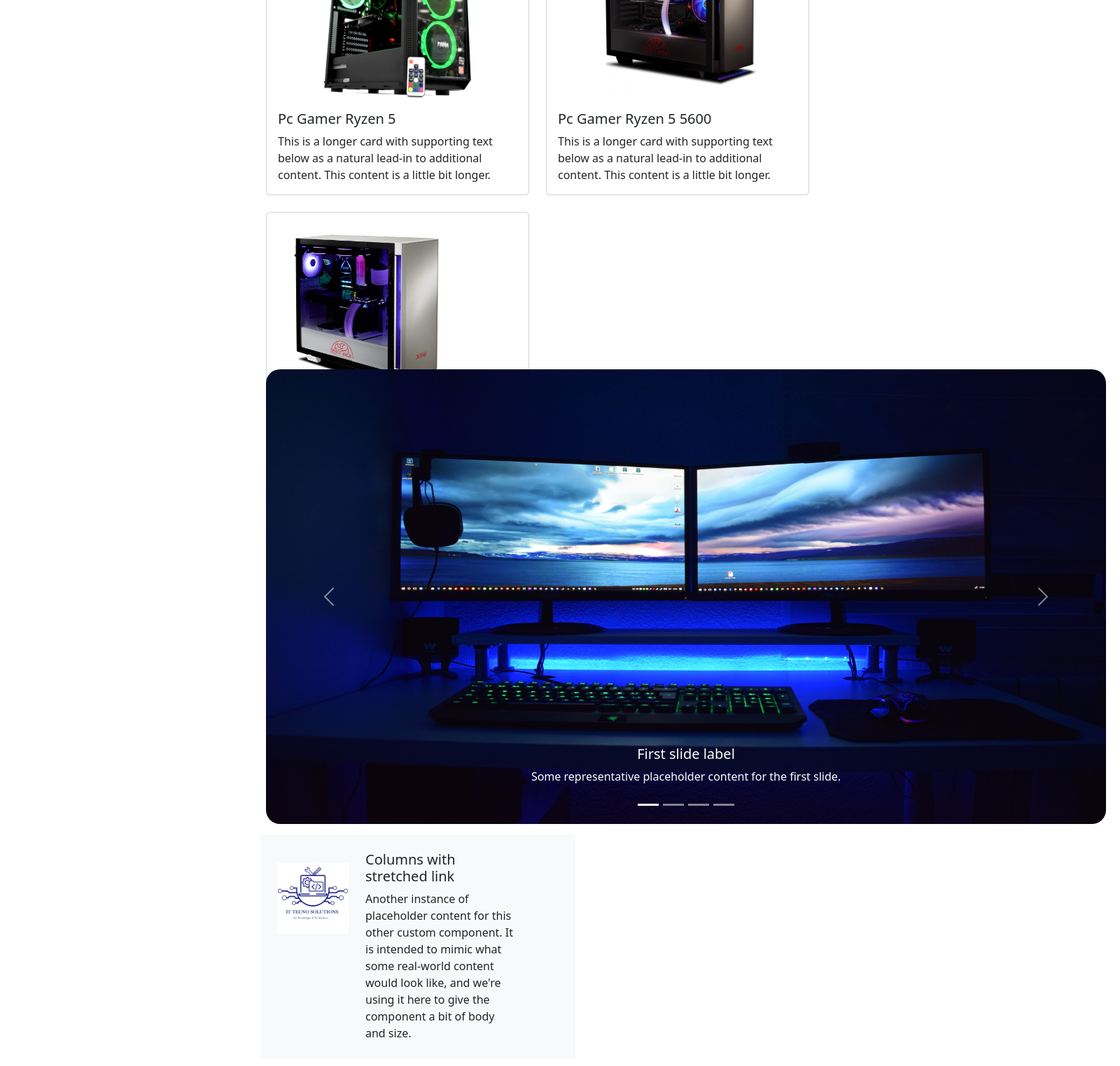
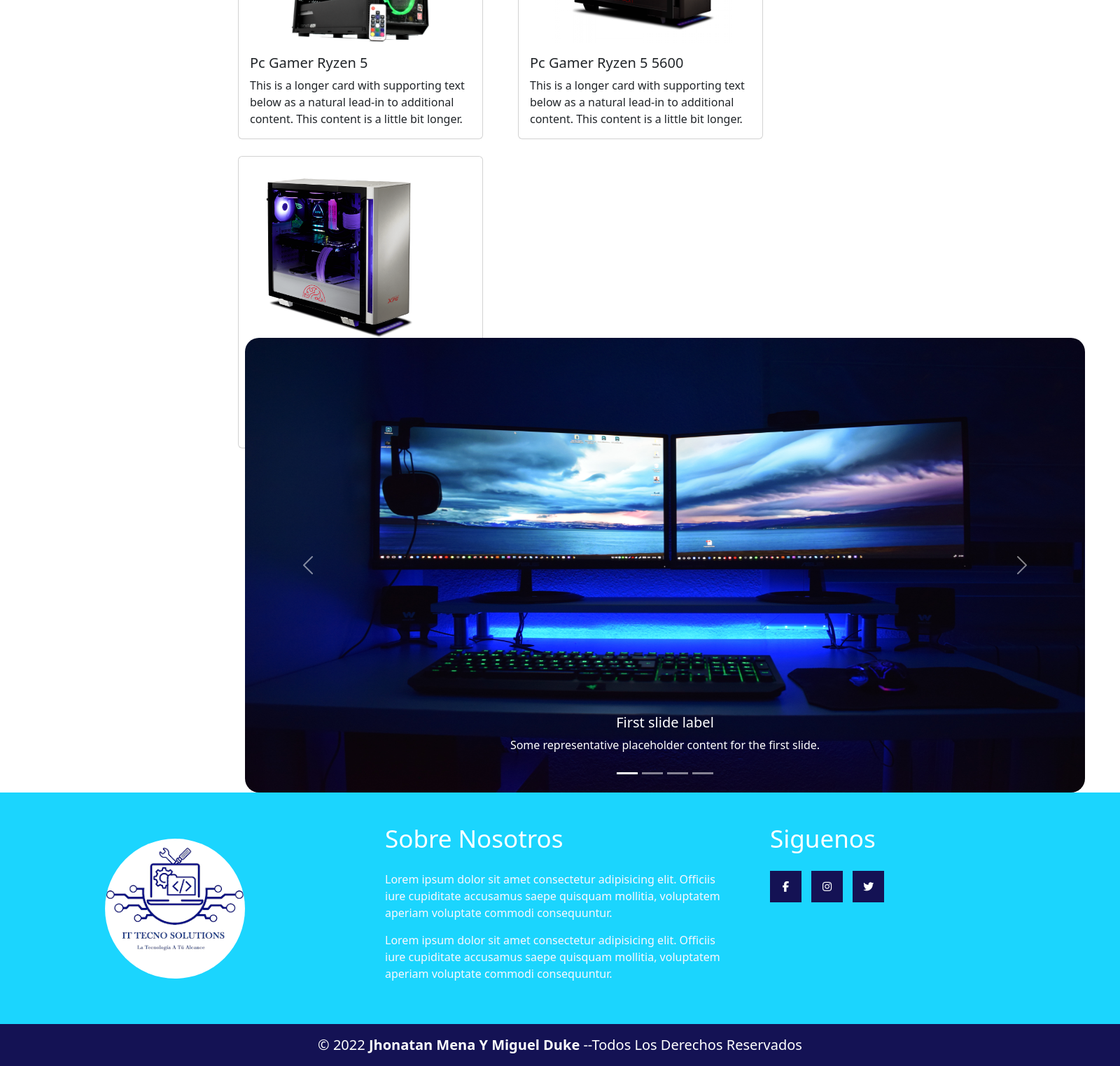
Before and after one commit to jhsmu/Techno_Solutions, a PHP site: page /Techno_Solutions/inicio.html in a window 1600 px wide. Shown: the part 560-2084 px from the top of the page at 70% size. Before the commit the page ends 2043 px from the top, so only its background shows below. Run offline with PHP 8.4, Linux system fonts and the light colour scheme; some libraries are stand-ins or nearby versions.

Commit message:
actualizaciones

```diff
--- a/css/style.css
+++ b/css/style.css
@@ -86,25 +86,181 @@ a{
     color: #fff;
     font-size: 25px;
 }
-
+.encabezado1{
+    padding: 0 50px;
+    background: rgb(27, 213, 254,.5);
+}
 #navegacion{
     background: #1bd5fe;
 }
 .cuerpo{
 margin: 60px;
-padding: 60px;
-margin-left: 320px;
+padding: 0px 60px;
+margin-left: 280px;
+
 
 }
 .carusel{
-    margin-top: 25px;
+    margin-left: 350px;
+    bottom: 20px;
     width: 75rem;
+    right: 15em;
 }
 #caruselimagen{
     height: 650px;
     border-radius: 20px;
 }
-#vidio{
-    margin-top: 15px;
-    width: 450px;
+.card{
+    width: 350px;
+
 }
+.btn{
+    background: #141254;
+    color: #fff;
+}
+.btn:hover{
+    background: #1bd5fe;
+}
+video{
+    width: 75%;
+    padding: 15px;
+}
+
+/* pie de pagina */
+.pie-pagina{
+    width: 100%;
+    background-color: #1bd5fe;
+}
+.pie-pagina .grupo1{
+    width: 100%;
+    max-width: 12000px;
+    margin: auto;
+    display: grid;
+    grid-template-columns: repeat(3,1fr);
+    grid-gap: 50px;
+    padding: 45px 0px;
+}
+.pie-pagina .grupo1 .box figure{
+    width: 100%;
+    height: 100%;
+    display: flex;
+    justify-content: center;
+    align-items: center;
+}
+.pie-pagina .grupo1 .box figure img{
+    width: 200px;
+    border-radius: 100px;
+}
+.pie-pagina .grupo1 .box h2{
+    color: #fff;
+    margin-bottom: 25px;
+    font-size: 35px;
+}
+.pie-pagina .grupo1 .box p {
+    color: #fbf8fe;
+    margin-bottom: 15px;
+}
+.pie-pagina .grupo1 .redes a {
+    display: inline-block;
+    text-decoration: none;
+    width: 45px;
+    height: 45px;
+    line-height: 45px;
+    color: #fff;
+    margin-right: 10px;
+    background-color: #141254;
+    text-align: center;
+    transition: all 300ms ease;
+}
+.pie-pagina .grupo1 .redes a:hover {
+    color: #0f1aab
+}
+.pie-pagina .grupo2{
+    background-color: #141254;
+    padding: 15px 10px;
+    text-align: center;
+    color: #fff;
+}
+.pie-pagina .grupo2 small{
+    font-size: 20px;
+}
+/* slider card */
+.swiper{
+    width: 100%;
+}
+.swiper-wrapper{
+    width: 100%;
+    height: 35em;
+    display: flex;
+    align-items: center;
+}
+.card_cont{
+    width: 20em;
+    height: 90%;
+    background-color: #fff;
+    border-radius: 2em;
+    box-shadow: 0 0 2em rgb(0, 0, 0,.2);
+    padding: 2em 1em;
+    display: flex;
+    align-items: center;
+    flex-direction: column;
+
+    margin: 0 2em;
+}
+.card_image{
+    width: 10em;
+    height: 10em;
+    border-radius: 50%;
+    border: 5px solid black;
+
+}
+.card_image img{
+    width: 100%;
+    height: 100%;
+    border-radius:50%;
+    object-fit: cover;
+
+}
+.card_contenido{
+    display: flex;
+    align-items: center;
+    flex-direction: column;
+
+}
+
+.card_titulo{
+    font-size: 1.5em;
+    font-weight: 500;
+    position: relative;
+    top: .2em;
+}
+.card_nombre{
+    color: black;
+}
+.card_texto{
+    text-align: center;
+    font-size: 1.1em;
+    margin:  1em 0;
+}
+.card_btn{
+    background-color: #141254;
+    color: #fff;
+    font-size: 1rem;
+    text-transform: uppercase;
+    font-weight: 600;
+    border: none;
+    padding: .5em;
+    border-radius: .5em;
+    margin-top: .5em;
+    cursor: pointer;
+}
+
+/* responsive */
+@media screen and (max-width:800px){
+    .pie-pagina .grupo1{
+        width: 90%;
+        grid-template-columns: repeat(1,1fr);
+        grid-gap: 50px;
+        padding: 35px 0px;
+    }
+}
--- a/inicio.html
+++ b/inicio.html
@@ -13,39 +13,58 @@
 <body>
 
   <header class="encabezado">
+
+    <div class="encabezado1">
       <nav class="navbar navbar-expand-lg ">
         <div class="container-fluid">
-                <div class="container" id="logo">
-                    <a class="navbar-brand" href="#">
-                      <img src="/img/images.png" alt="Bootstrap" width="30" height="24">
-                    </a>
-                </div>
-              <button class="navbar-toggler" type="button" data-bs-toggle="collapse" data-bs-target="#navbarSupportedContent" aria-controls="navbarSupportedContent" aria-expanded="false" aria-label="Toggle navigation" id="navegacion">
+          <a class="navbar-brand" href="#"><img src="./img/images.png" alt="" width="100px" style="border-radius: 50px;"></a>
+          <button class="navbar-toggler" type="button" data-bs-toggle="collapse" data-bs-target="#navbarSupportedContent" aria-controls="navbarSupportedContent" aria-expanded="false" aria-label="Toggle navigation">
             <span class="navbar-toggler-icon"></span>
           </button>
+          <!-- Menu navegacio -->
           <div class="collapse navbar-collapse" id="navbarSupportedContent">
             <ul class="navbar-nav me-auto mb-2 mb-lg-0">
+
               <li class="nav-item">
-                    <a class="nav-link " aria-current="page" href="#">Inicio</a>
+                <a class="nav-link" href="./inicio.html">Inicio</a>
               </li>
               <li class="nav-item">
-                    <a class="nav-link" href="#">Nosotros</a>
+                <a class="nav-link" href="./nosotros.html">Nosotros</a>
               </li>
               <li class="nav-item">
-                    <a class="nav-link">Productos</a>
+                <a class="nav-link " href="./producto.html">Productos</a>
               </li>
               <li class="nav-item">
-                    <a class="nav-link">Contactanos</a>
+                <a class="nav-link " href="./contactanos.html">Contactanos</a>
               </li>
             </ul>
+
+            <form class="d-flex" role="search">
+              <ul class="navbar-nav me-auto mb-2 mb-lg-0">
+                <li class="nav-item dropdown">
+                  <a class="nav-link dropdown-toggle" href="#" role="button" data-bs-toggle="dropdown" aria-expanded="false">
+                    Dropdown
+                  </a>
+                  <ul class="dropdown-menu">
+                    <li><a class="dropdown-item" href="#">Action</a></li>
+                    <li><a class="dropdown-item" href="#">Another action</a></li>
+                    <li><hr class="dropdown-divider"></li>
+                    <li><a class="dropdown-item" href="#">Something else here</a></li>
+                  </ul>
+                </li>
+              </ul>
+
+            </form>
           </div>
         </div>
       </nav>
+    </div>
   </header>
 
     <section class="cuerpo">
+      <div class="contenido">
+        <div class="row row-cols-1 row-cols-md-2 g-4">
           <!-- Primer inicio -->
-      <div class="row row-cols-1 row-cols-md-2 g-4">
           <div class="col" style="width: 400px;" id="enunciado">
             <div class="card">
               <img src="/img/productos/equipos/imagen-pc_gamer_ryzen_3.png" class="card-img-top" alt="...">
@@ -78,20 +97,22 @@
           </div>
         </div>
       </div>
+      </div>
+    </section>
       <!-- Carrusel -->
       <div class="carusel">
 
-  <div id="carouselExampleCaptions" class="carousel slide" data-bs-ride="false">
+        <div id="carouselExampleSlidesOnly" class="carousel slide" data-bs-ride="false">
           <div class="carousel-indicators">
-      <button type="button" data-bs-target="#carouselExampleCaptions" data-bs-slide-to="0" class="active" aria-current="true" aria-label="Slide 1"></button>
-      <button type="button" data-bs-target="#carouselExampleCaptions" data-bs-slide-to="1" aria-label="Slide 2"></button>
-      <button type="button" data-bs-target="#carouselExampleCaptions" data-bs-slide-to="2" aria-label="Slide 3"></button>
-      <button type="button" data-bs-target="#carouselExampleCaptions" data-bs-slide-to="3" aria-label="Slide 4"></button>
+            <button type="button" data-bs-target="#carouselExampleSlidesOnly" data-bs-slide-to="0" class="active" aria-current="true" aria-label="Slide 1"></button>
+            <button type="button" data-bs-target="#carouselExampleSlidesOnly" data-bs-slide-to="1" aria-label="Slide 2"></button>
+            <button type="button" data-bs-target="#carouselExampleSlidesOnly" data-bs-slide-to="2" aria-label="Slide 3"></button>
+            <button type="button" data-bs-target="#carouselExampleSlidesOnly" data-bs-slide-to="3" aria-label="Slide 4"></button>
           </div>
           <!-- carrusel1 -->
           <div class="carousel-inner">
             <div class="carousel-item active">
-        <img src="/img/productos/carusel/fondo1.jpg" class="d-block w-100" alt="..." id="caruselimagen">
+              <img src="./img/productos/carusel/fondo1.jpg" class="d-block w-100" alt="..." id="caruselimagen">
               <div class="carousel-caption d-none d-md-block">
                 <h5>First slide label</h5>
                 <p>Some representative placeholder content for the first slide.</p>
@@ -99,7 +120,7 @@
             </div>
             <!-- carrusel2 -->
             <div class="carousel-item" >
-        <img src="/img/productos/carusel/fondo2.jpg" class="d-block w-100" alt="..." id="caruselimagen">
+              <img src="./img/productos/carusel/fondo2.jpg" class="d-block w-100" alt="..." id="caruselimagen">
               <div class="carousel-caption d-none d-md-block">
                 <h5>Second slide label</h5>
                 <p>Some representative placeholder content for the second slide.</p>
@@ -115,7 +136,7 @@
             </div>
             <!-- carrusel4 -->
             <div class="carousel-item">
-        <img src="/img/productos/carusel/fondo4.jpg" class="d-block w-100" alt="..." id="caruselimagen">
+              <img src="./img/productos/carusel/fondo4.jpg" class="d-block w-100" alt="..." id="caruselimagen">
               <div class="carousel-caption d-none d-md-block">
                 <h5>Third slide label</h5>
                 <p>Some representative placeholder content for the third slide.</p>
@@ -133,31 +154,41 @@
         </div>
 
       </div>
-<!-- video -->
-
-  <div class="row g-3 bg-light position-absolute" id="vidio">
-    <div class="col-md-6 mb-md-0 p-md-4" style="width: 150px;">
-      <img src="/img/images.png" class="w-100" alt="...">
-    </div>
-    <div class="col-md-6 p-2 ps-md-0" >
-      <h5 class="mt-0">Columns with stretched link</h5>
-      <p>Another instance of placeholder content for this other custom component. It is intended to mimic what some real-world content would look like, and we're using it here to give the component a bit of body and size.</p>
-    </div>
-  </div>
-
-
-    </section>
 
 
 
-
+      <footer class="pie-pagina">
+        <div class="grupo1">
+          <div class="box">
+            <figure>
+              <a href=""><img src="./img/images.png" alt="Logo Techno Solutions"></a>
+            </figure>
+          </div>
+          <div class="box">
+            <h2>Sobre Nosotros</h2>
+            <p>Lorem ipsum dolor sit amet consectetur adipisicing elit. Officiis iure cupiditate accusamus saepe quisquam mollitia, voluptatem aperiam voluptate commodi consequuntur.</p>
+            <p>Lorem ipsum dolor sit amet consectetur adipisicing elit. Officiis iure cupiditate accusamus saepe quisquam mollitia, voluptatem aperiam voluptate commodi consequuntur.</p>
+          </div>
+          <div class="box">
+            <h2>Siguenos</h2>
+            <div class="redes">
+              <a href="" class="fa fa-facebook"></a>
+              <a href=""class="fa fa-instagram"></a>
+              <a href=""class="fa fa-twitter"></a>
+            </div>
+          </div>
+        </div>
+        <div class="grupo2">
+          <small>&copy; 2022 <b>Jhonatan Mena</b> <b>Y</b> <b>Miguel Duke</b>  --Todos Los Derechos Reservados</small>
+        </div>
+      </footer>
 
 
 
 
 <!-- JavaScript Bundle with Popper -->
 <script src="https://cdn.jsdelivr.net/npm/bootstrap@5.2.3/dist/js/bootstrap.bundle.min.js" integrity="sha384-kenU1KFdBIe4zVF0s0G1M5b4hcpxyD9F7jL+jjXkk+Q2h455rYXK/7HAuoJl+0I4" crossorigin="anonymous"></script>
-
+<script src="https://kit.fontawesome.com/10a0d07bc6.js" crossorigin="anonymous"></script>
 <script>
 const myCarouselElement = document.querySelector('#myCarousel')
 const carousel = new bootstrap.Carousel(myCarouselElement, {
```
Lines whose indentation alone changed are shown as unchanged.
